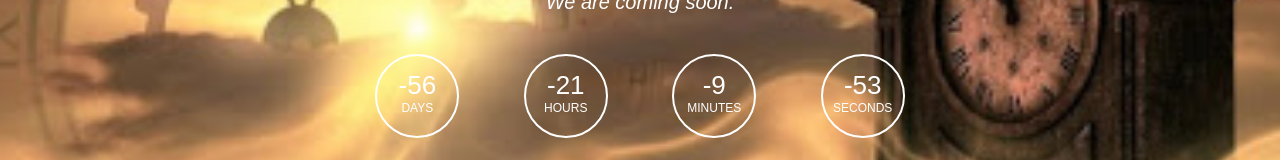
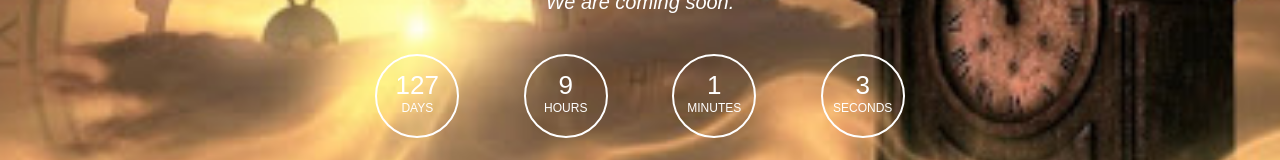
Before and after one commit to callisto28/ComingSoon, a plain HTML site: page index.html in a window 1280 px wide. Shown: the part 348-508 px from the top of the page. Drawn offline with Linux system fonts and the light colour scheme.

Commit message:
MAJ coming soon

```diff
--- a/index.html
+++ b/index.html
@@ -36,15 +36,14 @@
 
 <script type="text/javascript">
 
-  var count = new Date("jun 30,2021 18:50:00").getTime();
-  var x = setInterval(function() {
-    var now = new Date().getTime();
-    var d = count - now;
-
-    var days = Math.floor(d/(1000*60*60*24));
-    var hours = Math.floor((d%(1000*60*60*24))/(1000*60*60));
-    var minutes = Math.floor((d%(1000*60*60))/(1000*60));
-    var seconds = Math.floor((d%(1000*60))/1000);
+  let count = new Date("dec 31,2021 00:00:00").getTime();
+  let x = setInterval(function() {
+    let now = new Date().getTime();
+    let d = count - now;
+    let days = Math.floor(d/(1000*60*60*24));
+    let hours = Math.floor((d%(1000*60*60*24))/(1000*60*60));
+    let minutes = Math.floor((d%(1000*60*60))/(1000*60));
+    let seconds = Math.floor((d%(1000*60))/1000);
 
     document.getElementById("days").innerHTML = days;
     document.getElementById("hours").innerHTML = hours;
```
